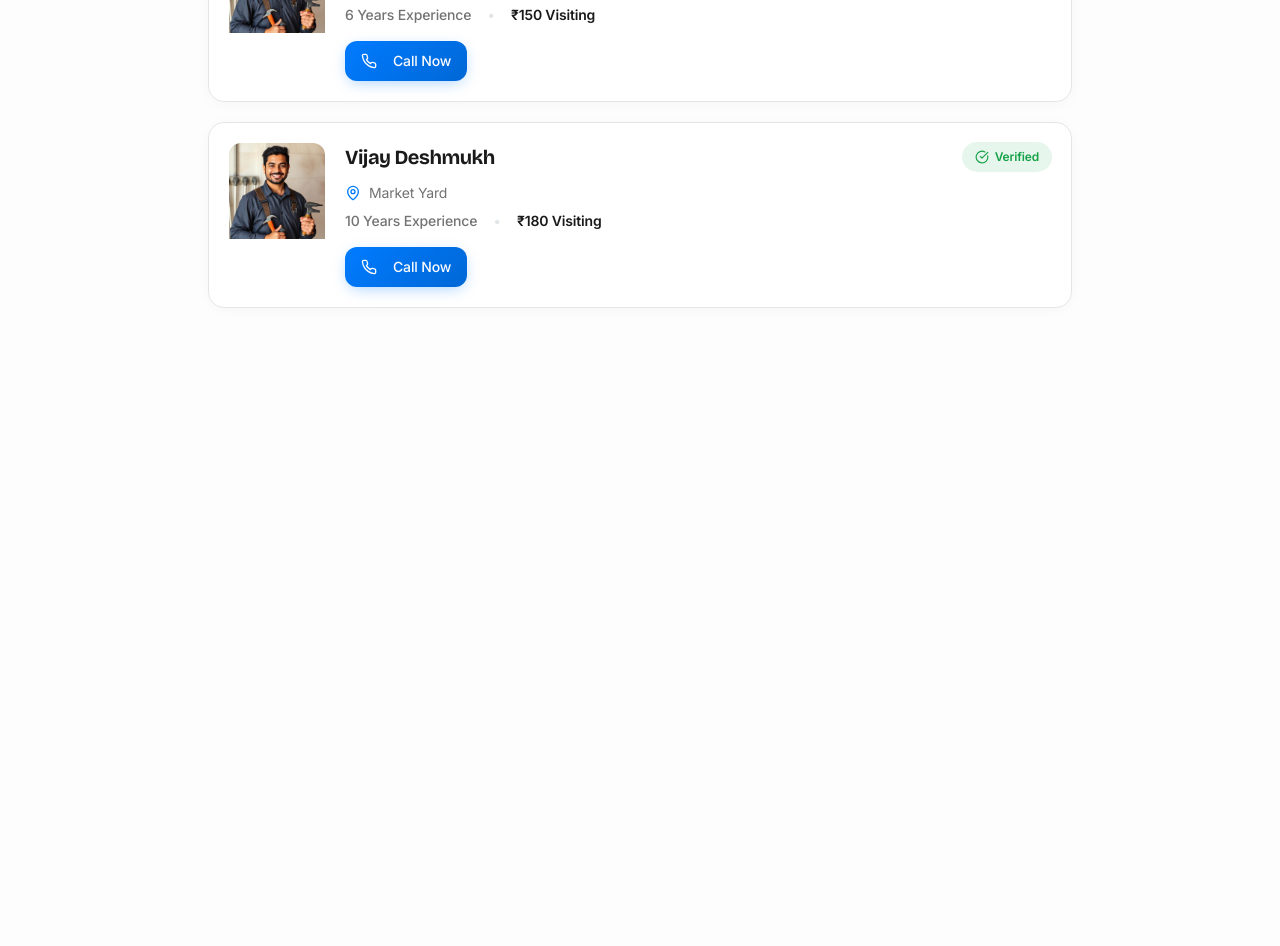
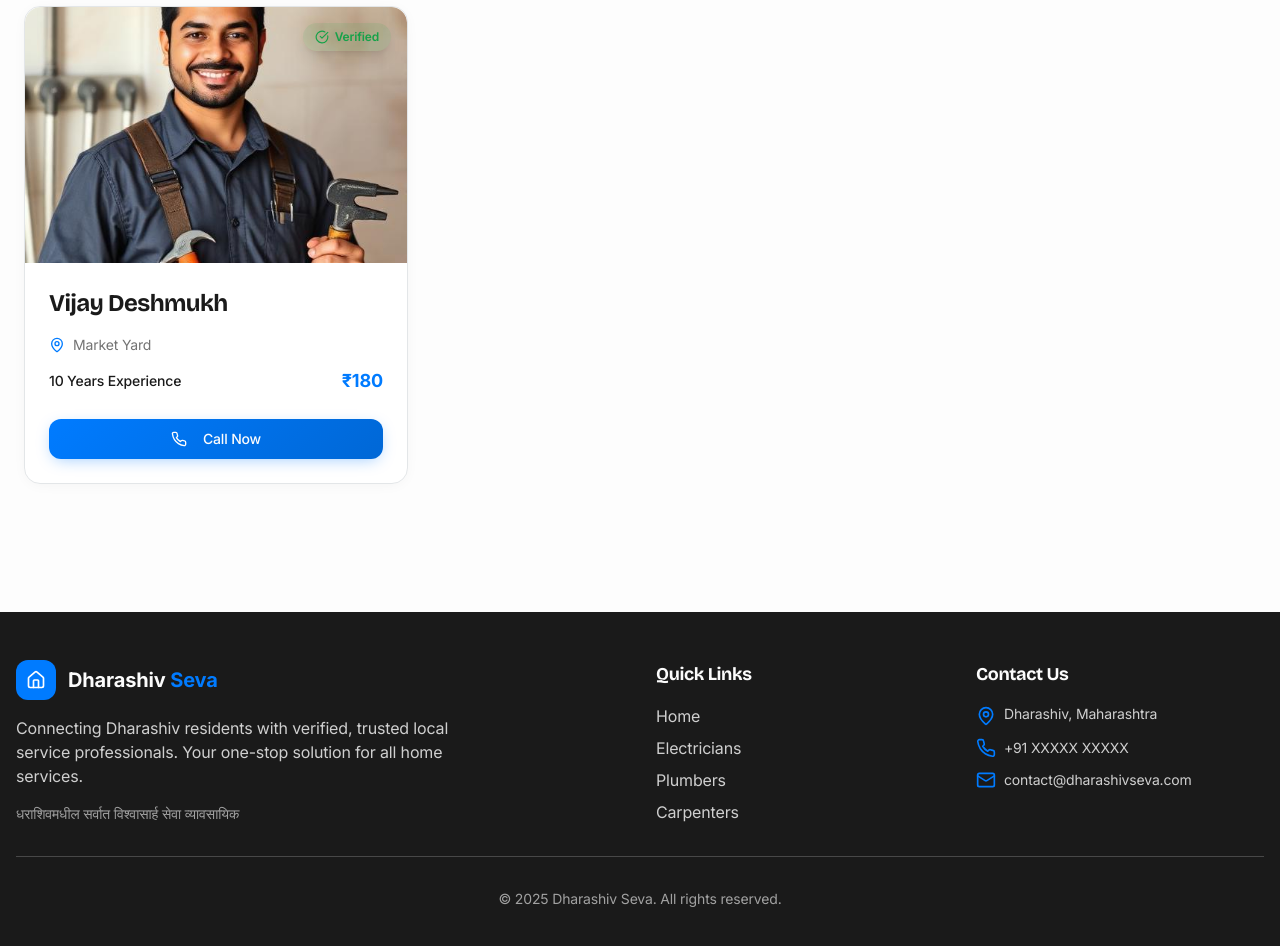
Before and after one commit to ideatmind/dharashiv-connect-trust, a React (Vite) app: page /category/ac-repair in a window 1280 px wide. Shown: the part 840-1786 px from the top of the page. Before the commit the page ends 1196 px from the top, so only its background shows below. Built offline with nearby package versions, Linux system fonts and the light colour scheme; the HTML template or start-up script is replaced by a standard one.

Commit message:
Refactor: Improve UI and search functionality

```diff
--- /dev/null
+++ b/src/components/Footer.tsx
@@ -0,0 +1,86 @@
+import { Home, Mail, Phone, MapPin } from "lucide-react";
+import { Link } from "react-router-dom";
+
+const Footer = () => {
+  return (
+    <footer className="bg-primary text-primary-foreground mt-20">
+      <div className="container mx-auto px-4 py-12">
+        <div className="grid grid-cols-1 md:grid-cols-4 gap-8">
+          {/* Brand */}
+          <div className="col-span-1 md:col-span-2">
+            <Link to="/" className="flex items-center gap-3 mb-4">
+              <div className="w-10 h-10 rounded-xl bg-accent flex items-center justify-center">
+                <Home className="h-5 w-5 text-white" />
+              </div>
+              <span className="text-xl font-bold">
+                Dharashiv <span className="text-accent">Seva</span>
+              </span>
+            </Link>
+            <p className="text-primary-foreground/80 mb-4 max-w-md">
+              Connecting Dharashiv residents with verified, trusted local service professionals.
+              Your one-stop solution for all home services.
+            </p>
+            <p className="text-primary-foreground/60 text-sm">
+              धराशिवमधील सर्वात विश्वासार्ह सेवा व्यावसायिक
+            </p>
+          </div>
+
+          {/* Quick Links */}
+          <div>
+            <h3 className="font-bold text-lg mb-4">Quick Links</h3>
+            <ul className="space-y-2">
+              <li>
+                <Link to="/" className="text-primary-foreground/80 hover:text-accent transition-colors">
+                  Home
+                </Link>
+              </li>
+              <li>
+                <Link to="/category/electrician" className="text-primary-foreground/80 hover:text-accent transition-colors">
+                  Electricians
+                </Link>
+              </li>
+              <li>
+                <Link to="/category/plumber" className="text-primary-foreground/80 hover:text-accent transition-colors">
+                  Plumbers
+                </Link>
+              </li>
+              <li>
+                <Link to="/category/carpenter" className="text-primary-foreground/80 hover:text-accent transition-colors">
+                  Carpenters
+                </Link>
+              </li>
+            </ul>
+          </div>
+
+          {/* Contact */}
+          <div>
+            <h3 className="font-bold text-lg mb-4">Contact Us</h3>
+            <ul className="space-y-3">
+              <li className="flex items-start gap-2 text-primary-foreground/80">
+                <MapPin className="h-5 w-5 flex-shrink-0 mt-0.5 text-accent" />
+                <span className="text-sm">Dharashiv, Maharashtra</span>
+              </li>
+              <li className="flex items-center gap-2 text-primary-foreground/80">
+                <Phone className="h-5 w-5 flex-shrink-0 text-accent" />
+                <span className="text-sm">+91 XXXXX XXXXX</span>
+              </li>
+              <li className="flex items-center gap-2 text-primary-foreground/80">
+                <Mail className="h-5 w-5 flex-shrink-0 text-accent" />
+                <span className="text-sm">contact@dharashivseva.com</span>
+              </li>
+            </ul>
+          </div>
+        </div>
+
+        {/* Bottom Bar */}
+        <div className="border-t border-primary-foreground/20 mt-8 pt-8 text-center">
+          <p className="text-primary-foreground/60 text-sm">
+            © {new Date().getFullYear()} Dharashiv Seva. All rights reserved.
+          </p>
+        </div>
+      </div>
+    </footer>
+  );
+};
+
+export default Footer;
--- a/src/components/GlassNavbar.tsx
+++ b/src/components/GlassNavbar.tsx
@@ -1,42 +1,23 @@
-import { useEffect, useState } from "react";
 import { ArrowLeft } from "lucide-react";
 import { useNavigate, useLocation } from "react-router-dom";
 import { Button } from "@/components/ui/button";
 
 const GlassNavbar = () => {
-  const [isScrolled, setIsScrolled] = useState(false);
   const navigate = useNavigate();
   const location = useLocation();
   const isHomePage = location.pathname === "/";
 
-  useEffect(() => {
-    const handleScroll = () => {
-      setIsScrolled(window.scrollY > 20);
-    };
-
-    window.addEventListener("scroll", handleScroll, { passive: true });
-    return () => window.removeEventListener("scroll", handleScroll);
-  }, []);
-
   if (isHomePage) return null;
 
   return (
-    <nav
-      className={`fixed top-0 left-0 right-0 z-50 transition-all duration-500 ${
-        isScrolled
-          ? "glass shadow-[var(--shadow-soft)]"
-          : "bg-transparent"
-      }`}
-    >
+    <nav className="fixed top-0 left-0 right-0 z-50 bg-background border-b border-border shadow-sm">
       <div className="container mx-auto px-4 py-4 max-w-7xl">
         <div className="flex items-center justify-between">
           <Button
             variant="ghost"
             size="icon"
             onClick={() => navigate(-1)}
-            className={`transition-all duration-300 ${
-              isScrolled ? "hover:bg-primary/5" : "hover:bg-white/10"
-            }`}
+            className="hover:bg-accent/10"
           >
             <ArrowLeft className="h-5 w-5" />
           </Button>
--- a/src/components/ProviderCard.tsx
+++ b/src/components/ProviderCard.tsx
@@ -24,71 +24,57 @@ const ProviderCard = ({
 
   return (
     <div
-      className="card-premium cursor-pointer group"
+      className="card-premium cursor-pointer group max-w-sm mx-auto"
       onClick={onClick}
       onMouseEnter={() => setIsHovered(true)}
       onMouseLeave={() => setIsHovered(false)}
     >
-      <div className="flex gap-5 p-5">
       {/* Provider Photo with zoom effect */}
-        <div className="flex-shrink-0 relative overflow-hidden rounded-xl">
+      <div className="relative overflow-hidden rounded-t-2xl h-64">
         <img
           src={photo}
           alt={name}
-            className={`w-24 h-24 object-cover transition-transform duration-700 ${
+          className={`w-full h-full object-cover transition-transform duration-700 ${
             isHovered ? "scale-110" : "scale-100"
           }`}
         />
         {/* Gradient overlay on hover */}
         <div
-            className={`absolute inset-0 bg-gradient-to-t from-primary/60 to-transparent transition-opacity duration-500 ${
+          className={`absolute inset-0 bg-gradient-to-t from-primary/80 to-transparent transition-opacity duration-500 ${
             isHovered ? "opacity-100" : "opacity-0"
           }`}
         />
-          {/* Verified badge animates up on hover */}
-          <div
-            className={`absolute bottom-0 left-0 right-0 p-2 transition-all duration-500 ${
-              isHovered ? "translate-y-0 opacity-100" : "translate-y-full opacity-0"
-            }`}
-          >
-            <span className="verified-badge text-xs">
-              <CheckCircle className="h-3 w-3" />
+        {/* Verified badge */}
+        <div className="absolute top-4 right-4">
+          <span className="verified-badge text-xs shadow-lg">
+            <CheckCircle className="h-3.5 w-3.5" />
             Verified
           </span>
         </div>
       </div>
 
       {/* Provider Info */}
-        <div className="flex-1 min-w-0">
-          <div className="flex items-start justify-between gap-3 mb-3">
-            <h3 className="font-bold text-foreground text-xl tracking-tight truncate">
+      <div className="p-6">
+        <h3 className="font-bold text-foreground text-2xl tracking-tight mb-4">
           {name}
         </h3>
-            {!isHovered && (
-              <span className="verified-badge flex-shrink-0 text-xs">
-                <CheckCircle className="h-3.5 w-3.5" />
-                <span className="hidden sm:inline">Verified</span>
-              </span>
-            )}
-          </div>
 
-          <div className="space-y-2 text-sm text-muted-foreground mb-4">
+        <div className="space-y-3 text-sm text-muted-foreground mb-6">
           <div className="flex items-center gap-2">
             <MapPin className="h-4 w-4 flex-shrink-0 text-accent" />
-              <span className="truncate">{location}</span>
+            <span>{location}</span>
           </div>
-            <div className="flex items-center gap-4 flex-wrap">
-              <span className="font-medium">{experience} Experience</span>
-              <span className="text-border">•</span>
-              <span className="font-semibold text-foreground">
-                ₹{visitingCharge} Visiting
+          <div className="flex items-center justify-between">
+            <span className="font-medium text-foreground">{experience} Experience</span>
+            <span className="font-bold text-lg text-accent">
+              ₹{visitingCharge}
             </span>
           </div>
         </div>
 
         {/* CTA Button with icon animation */}
         <Button
-            className="btn-premium w-full sm:w-auto group/btn"
+          className="btn-premium w-full group/btn"
           onClick={(e) => {
             e.stopPropagation();
             onClick();
@@ -99,7 +85,6 @@ const ProviderCard = ({
         </Button>
       </div>
     </div>
-    </div>
   );
 };
 
--- a/src/pages/CategoryListing.tsx
+++ b/src/pages/CategoryListing.tsx
@@ -3,6 +3,7 @@ import { useScrollAnimation } from "@/hooks/useScrollAnimation";
 import { staggerChildren } from "@/lib/animations";
 import ProviderCard from "@/components/ProviderCard";
 import GlassNavbar from "@/components/GlassNavbar";
+import Footer from "@/components/Footer";
 import providerSample from "@/assets/provider-sample.jpg";
 
 // Mock data for providers
@@ -72,8 +73,8 @@ const CategoryListing = () => {
       </header>
 
       {/* Providers List */}
-      <main ref={ref} className="container mx-auto px-4 pb-12 max-w-4xl">
-        <div className="space-y-5">
+      <main ref={ref} className="container mx-auto px-4 pb-12 max-w-7xl">
+        <div className="grid grid-cols-1 md:grid-cols-2 lg:grid-cols-3 gap-6">
           {mockProviders.map((provider, index) => (
             <div
               key={provider.id}
@@ -88,6 +89,8 @@ const CategoryListing = () => {
           ))}
         </div>
       </main>
+
+      <Footer />
     </div>
   );
 };
--- a/src/pages/Index.tsx
+++ b/src/pages/Index.tsx
@@ -1,11 +1,13 @@
 import Hero from "@/components/Hero";
 import ServiceCategories from "@/components/ServiceCategories";
+import Footer from "@/components/Footer";
 
 const Index = () => {
   return (
     <div className="min-h-screen">
       <Hero />
       <ServiceCategories />
+      <Footer />
     </div>
   );
 };
--- a/src/pages/ProviderProfile.tsx
+++ b/src/pages/ProviderProfile.tsx
@@ -2,6 +2,7 @@ import { useParams, useNavigate } from "react-router-dom";
 import { Phone, MessageCircle, MapPin, Briefcase, IndianRupee, CheckCircle } from "lucide-react";
 import { Button } from "@/components/ui/button";
 import GlassNavbar from "@/components/GlassNavbar";
+import Footer from "@/components/Footer";
 import { useScrollAnimation } from "@/hooks/useScrollAnimation";
 import providerSample from "@/assets/provider-sample.jpg";
 
@@ -165,8 +166,8 @@ const ProviderProfile = () => {
         </div>
       </main>
 
-      {/* Fixed Bottom CTA with glassmorphism */}
-      <div className="fixed bottom-0 left-0 right-0 glass-dark shadow-[var(--shadow-strong)] border-t border-white/10 p-5 z-40">
+      {/* Fixed Bottom CTA */}
+      <div className="fixed bottom-0 left-0 right-0 bg-background shadow-[var(--shadow-strong)] border-t border-border p-5 z-40">
         <div className="container mx-auto max-w-4xl">
           <Button
             onClick={handleCall}
@@ -178,6 +179,8 @@ const ProviderProfile = () => {
           </Button>
         </div>
       </div>
+
+      <Footer />
     </div>
   );
 };
```
Also changed, not shown: src/components/Hero.tsx (+26 -16 lines), src/components/ServiceCategories.tsx (+14 -15 lines). Lines whose indentation alone changed are shown as unchanged.
